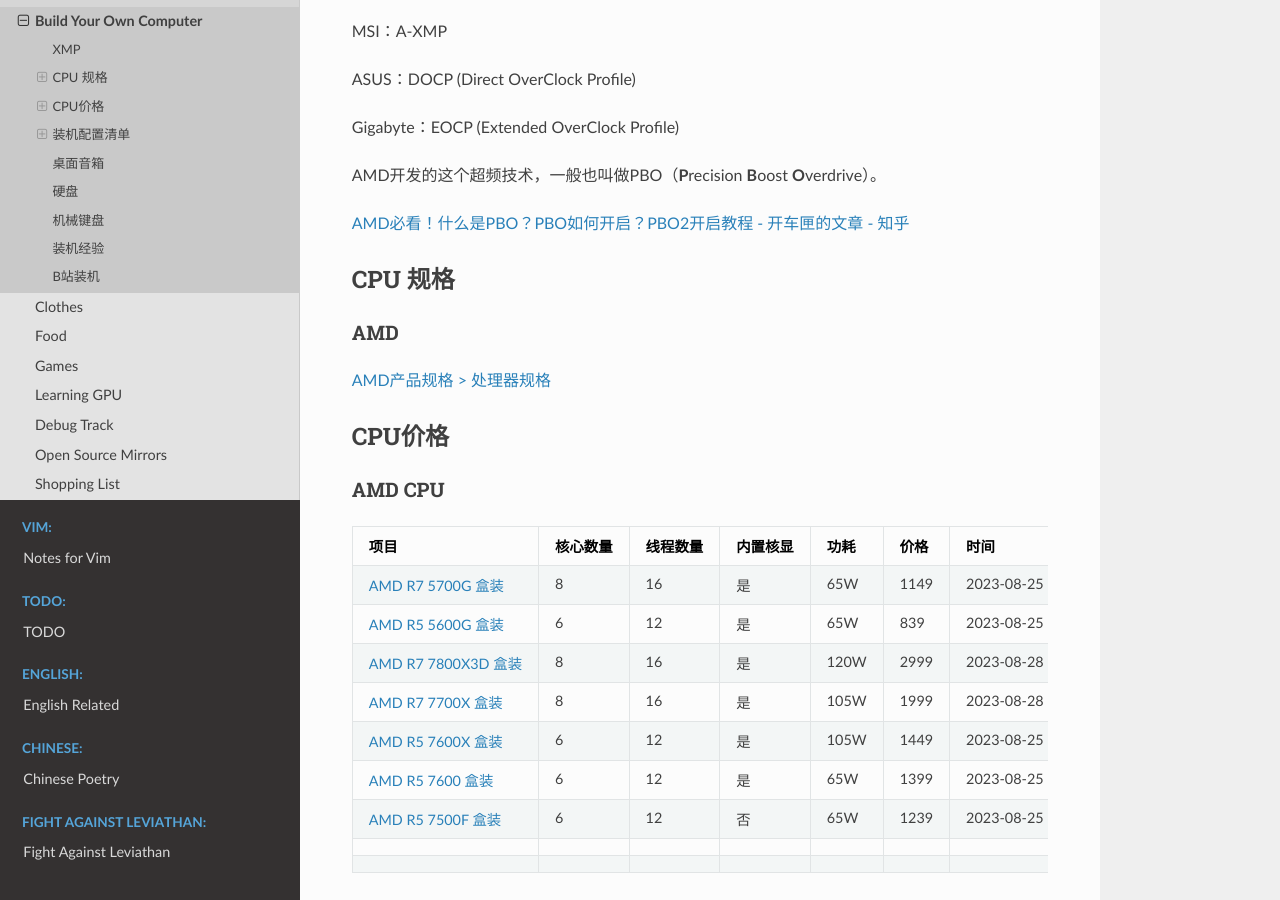
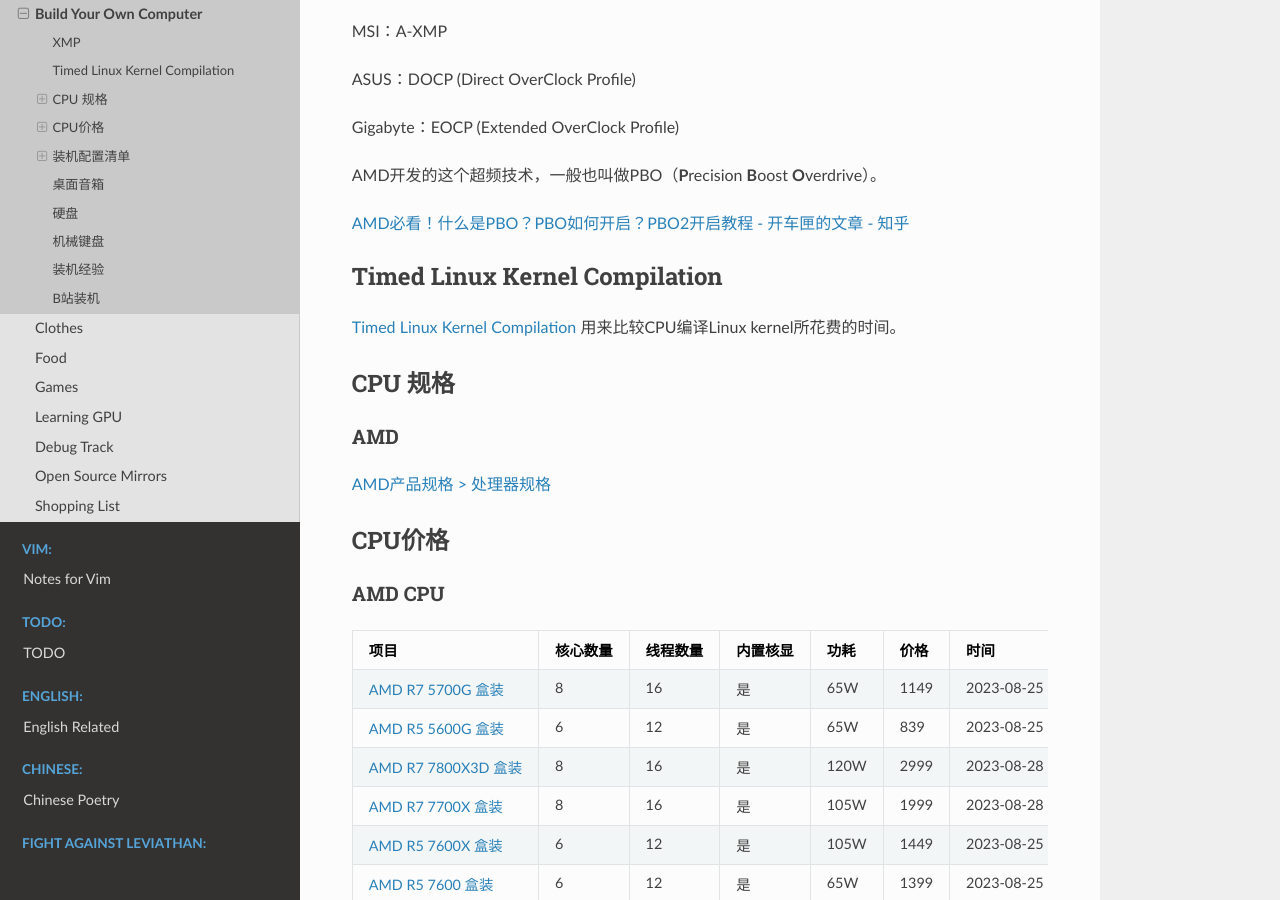
Before and after one commit to Pyrad/pyradnotes, a Sphinx documentation site: the page built from source/Notes/BuildYourOwnComputer.md, in a window 1280 px wide and 900 px high, scrolled down 484 px. Built offline with Sphinx 7.4.7 and the Read the Docs theme 3.1.0, drawn with Linux system fonts in a browser that asks for light colours; pages that are not in the unit, such as notebooks, are missing from menus.

Commit message:
A link for diff CPUs compile linux kernel

```diff
--- a/source/Notes/BuildYourOwnComputer.md
+++ b/source/Notes/BuildYourOwnComputer.md
@@ -26,6 +26,13 @@
 AMD开发的这个超频技术，一般也叫做PBO（**P**recision **B**oost **O**verdrive）。
 
 [AMD必看！什么是PBO？PBO如何开启？PBO2开启教程 - 开车匣的文章 - 知乎](https://zhuanlan.zhihu.com/p/375665927)
+
+
+
+## Timed Linux Kernel Compilation
+
+[Timed Linux Kernel Compilation](https://openbenchmarking.org/test/pts/build-linux-kernel-1.17.1) 用来比较CPU编译Linux kernel所花费的时间。
+
 
 
 ## CPU 规格
```
